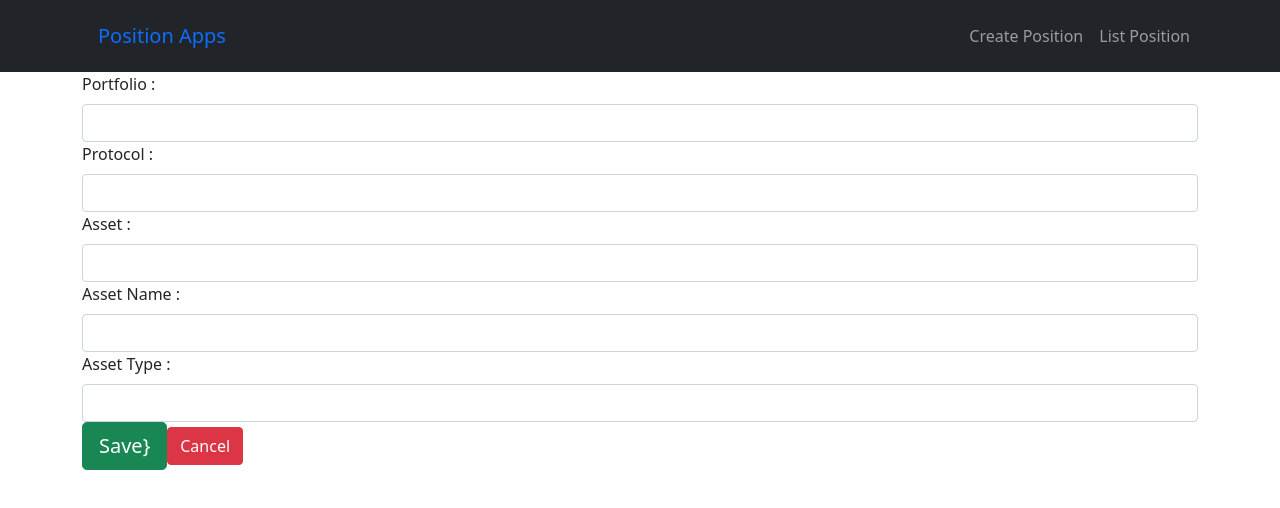
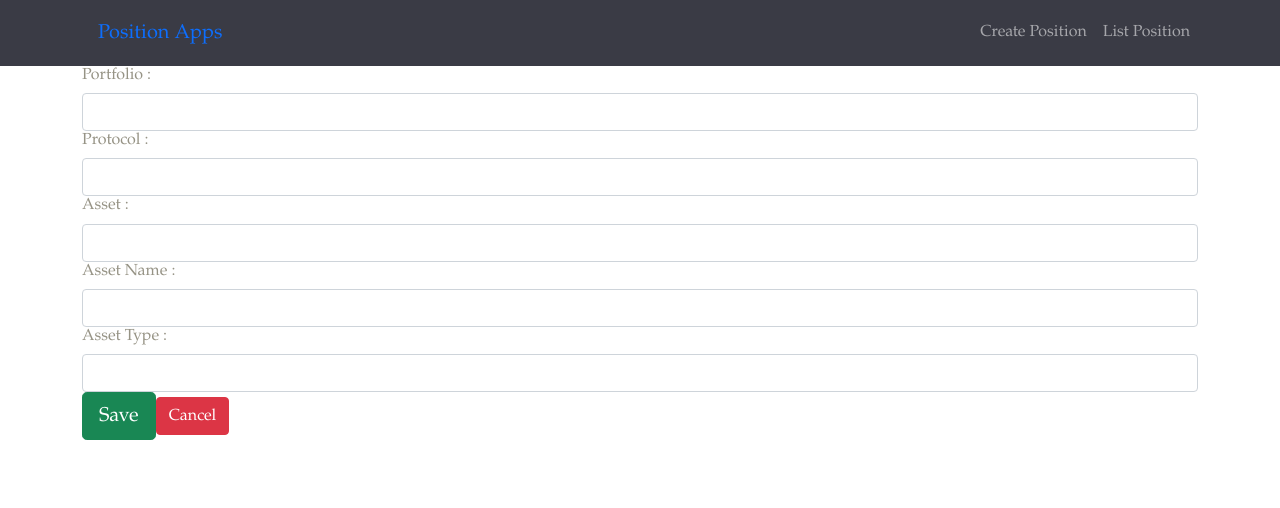
Before and after one commit to nurcu/mern-boilerplate, a React (Create React App) app in the folder client/: page /edit-position/1 in a window 1280 px wide. Shown: the top 508 px of the page. Built offline with nearby package versions, Linux system fonts and the light colour scheme; no server answers.

Commit message:
Boilerplate deliverable

```diff
--- a/client/src/App.js
+++ b/client/src/App.js
@@ -5,7 +5,7 @@ import Container from "react-bootstrap/Container";
 import Row from "react-bootstrap/Row";
 import Col from "react-bootstrap/Col";
 import "bootstrap/dist/css/bootstrap.css"
-//import "./App.css"
+import "./styles/curcumy.css"
 
 import { BrowserRouter as Router, Switch, Route, Link } from "react-router-dom";
 
--- a/client/src/components/CreatePosition.js
+++ b/client/src/components/CreatePosition.js
@@ -105,7 +105,7 @@ class CreatePosition extends Component {
                             <option value="pool">Pool</option>
                         </Form.Control>
                     </Form.Group>
-                    <Button variant="success" size="lg" block="block" type="submit">{this.saveLabel}}</Button>
+                    <Button variant="success" size="lg" block="block" type="submit">{this.saveLabel}</Button>
                     <Link to={"/list-position"} className="btn btn-danger btn-block">Cancel</Link>
                 </Form>
 
--- /dev/null
+++ b/client/src/styles/curcumy.css
@@ -0,0 +1,83 @@
+#wrapper {
+}
+
+:root {
+  /*--bs-blue: #4e73df;*/
+  /*--bs-indigo: #6610f2;*/
+  /*--bs-purple: #6f42c1;*/
+  /*--bs-pink: #e83e8c;*/
+  /*--bs-red: #e74a3b;*/
+  /*--bs-orange: #fd7e14;*/
+  /*--bs-yellow: #f6c23e;*/
+  /*--bs-green: #1cc88a;*/
+  /*--bs-teal: #20c9a6;*/
+  /*--bs-cyan: #36b9cc;*/
+  /*--bs-white: #fff;*/
+  /*--bs-gray: #858796;*/
+  /*--bs-gray-dark: #5a5c69;*/
+  /*--bs-gray-100: #f8f9fc;*/
+  /*--bs-gray-200: #eaecf4;*/
+  /*--bs-gray-300: #dddfeb;*/
+  /*--bs-gray-400: #d1d3e2;*/
+  /*--bs-gray-500: #b7b9cc;*/
+  /*--bs-gray-600: #858796;*/
+  /*--bs-gray-700: #6e707e;*/
+  /*--bs-gray-800: #5a5c69;*/
+  /*--bs-gray-900: #3a3b45;*/
+  --bs-primary: #e69b3a;
+  --bs-secondary: #926224;
+  /*--bs-success: #1cc88a;*/
+  /*--bs-info: #36b9cc;*/
+  /*--bs-warning: #f6c23e;*/
+  /*--bs-danger: #e74a3b;*/
+  /*--bs-light: #f8f9fc;*/
+  --bs-dark: #35281e;
+  --bs-primary-rgb: 230, 155, 58;
+  --bs-secondary-rgb: 150, 145, 130;
+  /*--bs-success-rgb: 28, 200, 138;*/
+  /*--bs-info-rgb: 54, 185, 204;*/
+  /*--bs-warning-rgb: 246, 194, 62;*/
+  /*--bs-danger-rgb: 231, 74, 59;*/
+  /*--bs-light-rgb: 252, 250, 248;*/
+  --bs-dark-rgb: 58, 59, 69;
+  /*--bs-white-rgb: 255, 255, 255;*/
+  /*--bs-black-rgb: 0, 0, 0;*/
+  --bs-body-color-rgb: 150, 145, 130;
+  --bs-body-bg-rgb: 255, 255, 255;
+  --bs-font-serif: Tranxophonetica, Alice, Garamond, "Liberation Serif", "Time New Roman", serif;
+  --bs-font-monospace: SFMono-Regular, Menlo, Monaco, Consolas, "Liberation Mono", "Courier New", monospace;
+  --bs-gradient: linear-gradient(180deg, rgba(255, 255, 255, 0.15), rgba(255, 255, 255, 0));
+  --bs-body-font-family: var(--bs-font-serif);
+  --bs-body-font-size: 1rem;
+  --bs-body-font-weight: 400;
+  --bs-body-line-height: 1.2;
+  --bs-body-color: #969385;
+  --bs-body-bg: #fff;
+}
+
+.bg-gradient-primary {
+  background-color: #e69b3a;
+  background-image: linear-gradient(180deg, #e69b3a 10%, #35281e 100%);
+  background-size: cover;
+}
+
+.sidebar .sidebar-brand {
+  /*height: 4.375rem;*/
+  /*text-decoration: none;*/
+  /*font-size: 1rem;*/
+  /*font-weight: 800;*/
+  /*padding: 1.5rem 1rem;*/
+  /*text-align: center;*/
+  text-transform: initial;
+  /*letter-spacing: .05rem;*/
+  /*z-index: 1;*/
+}
+
+.btn-primary {
+  color: #fff;
+  background-color: #e69b3a;
+  border-color: #926224;
+}
+
+span {
+}
```
